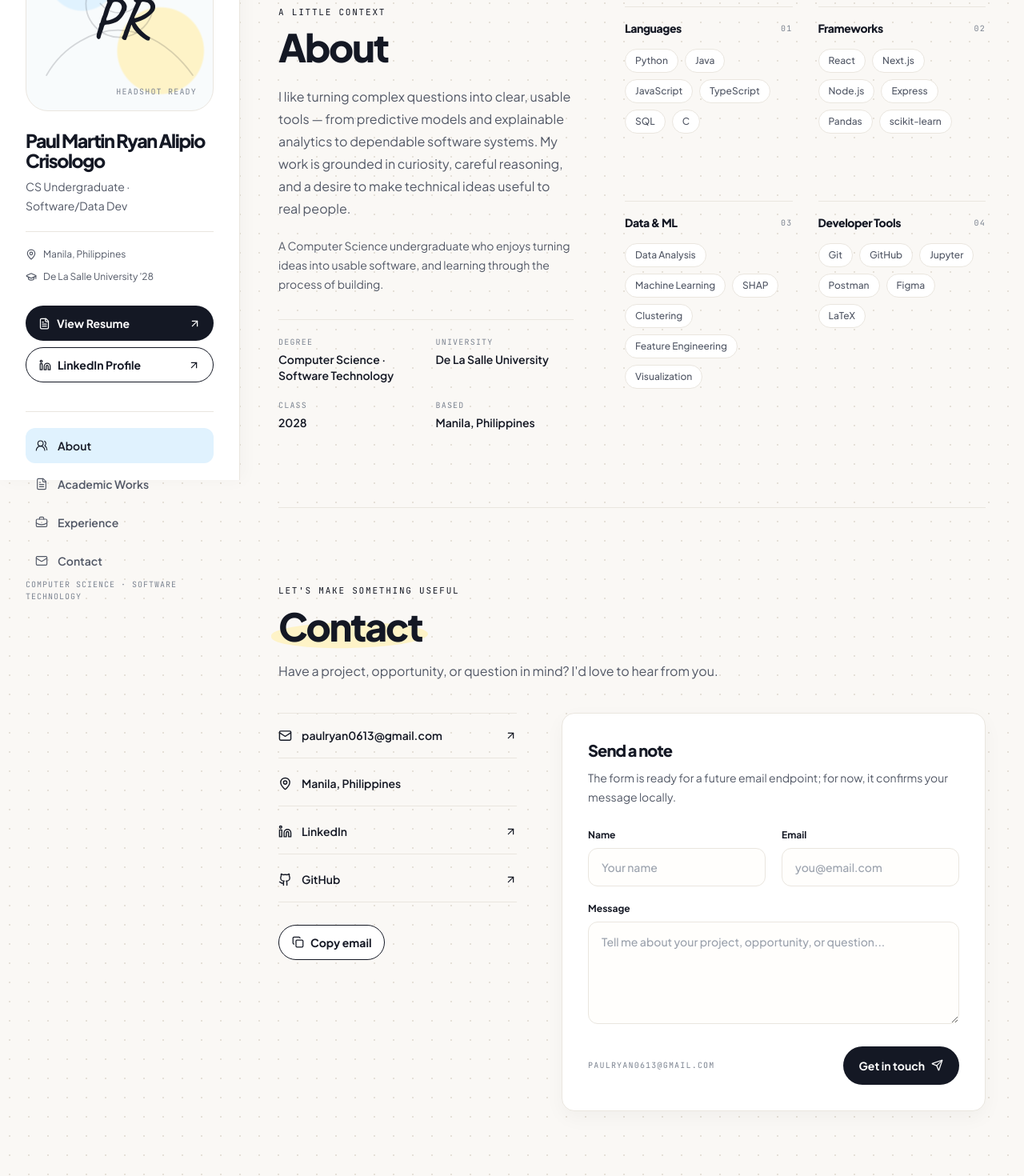
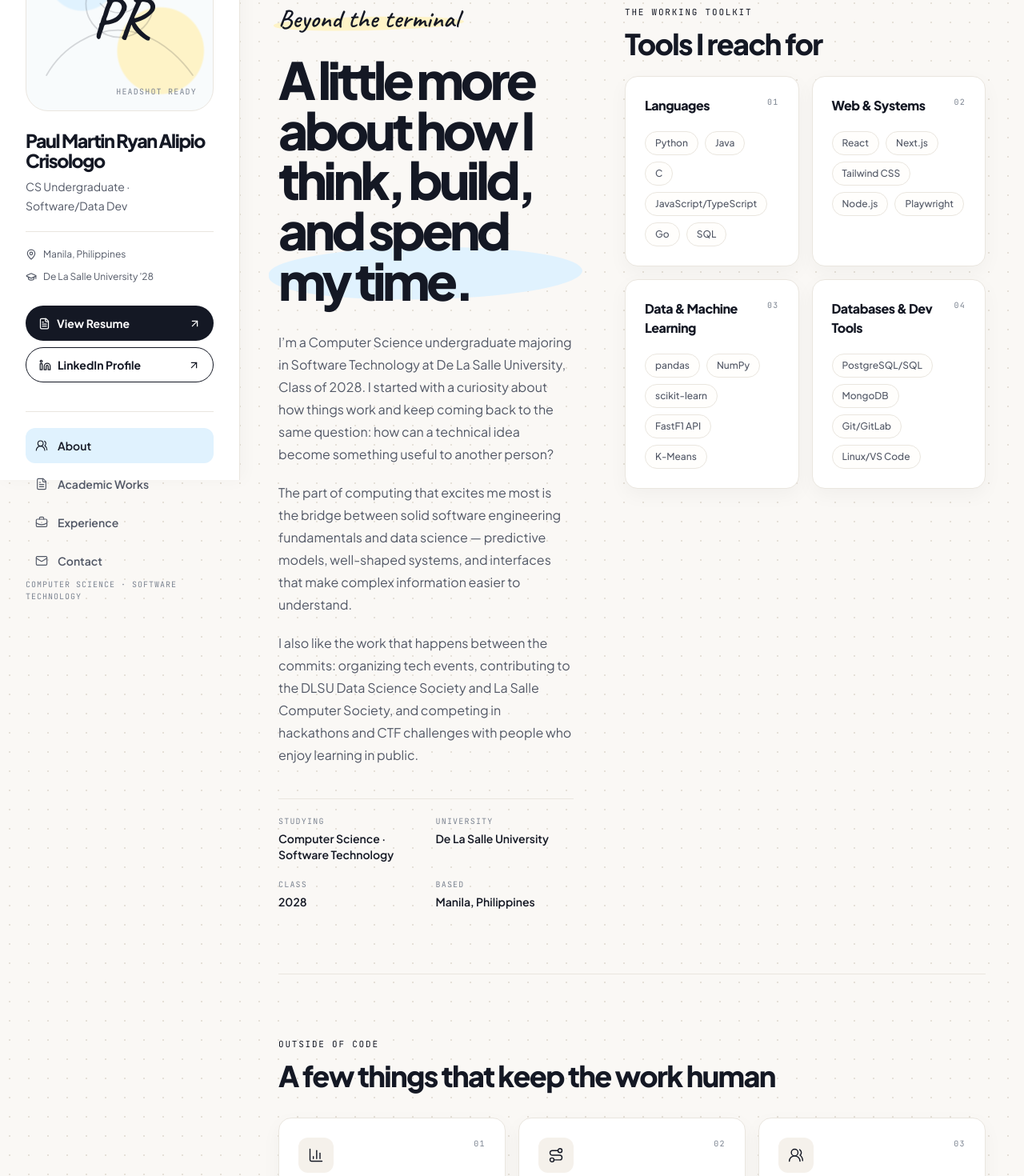
Before and after one commit to isthatpaul/Portfolio, a Next.js app: page /about in a window 1280 px wide. Shown: the part 200-1670 px from the top of the page at 80% size. Built offline with nearby package versions, Linux system fonts and the light colour scheme.

Commit message:
feat(about): build editorial about page layout and toolkit cards

```diff
--- a/src/components/sections/About.tsx
+++ b/src/components/sections/About.tsx
@@ -1,18 +1,25 @@
 import { portfolioData } from "@/data/portfolio";
+import { Icon } from "@/components/ui/Icon";
 
 export function About() {
-  const { sectionCopy, profile, skillGroups, aboutDetails } = portfolioData;
+  const { about } = portfolioData;
 
   return (
     <section aria-labelledby="about-title" className="border-b border-line py-16 sm:py-20 lg:py-24" id="about">
-      <div className="grid gap-10 lg:grid-cols-[minmax(0,.9fr)_minmax(420px,1.1fr)] lg:gap-16">
+      <div className="grid gap-12 lg:grid-cols-[minmax(0,.9fr)_minmax(0,1.1fr)] lg:gap-16">
         <div>
-          <p className="eyebrow">{sectionCopy.about.eyebrow}</p>
-          <h2 className="section-title mt-3 font-display text-4xl font-extrabold text-ink sm:text-5xl" id="about-title">{sectionCopy.about.title}</h2>
-          <p className="mt-6 max-w-[470px] text-base leading-7 text-muted">{profile.extendedBio}</p>
-          <p className="mt-5 max-w-[470px] text-sm leading-6 text-muted">{sectionCopy.about.description}</p>
-          <dl className="mt-8 grid max-w-[500px] grid-cols-2 gap-x-6 gap-y-5 border-t border-line pt-5">
-            {aboutDetails.map((detail) => (
+          <p className="script-accent highlight-amber inline-block text-[1.65rem] leading-none text-ink sm:text-[2rem]">{about.eyebrow}</p>
+          <h1 className="mt-7 max-w-[620px] font-display text-[clamp(2.8rem,5vw,5.25rem)] font-extrabold leading-[.98] tracking-[-0.07em] text-ink" id="about-title">
+            <span className="block">{about.headline.lineOne}</span>
+            <span className="block highlight-sky w-fit">{about.headline.lineTwo}</span>
+          </h1>
+
+          <div className="mt-8 max-w-[590px] space-y-5 text-base leading-7 text-muted">
+            {about.paragraphs.map((paragraph) => <p key={paragraph}>{paragraph}</p>)}
+          </div>
+
+          <dl className="mt-10 grid max-w-[560px] grid-cols-2 gap-x-6 gap-y-5 border-t border-line pt-5">
+            {about.details.map((detail) => (
               <div key={detail.label}>
                 <dt className="font-mono text-[10px] uppercase tracking-[0.12em] text-[#7C8491]">{detail.label}</dt>
                 <dd className="mt-1 text-sm font-semibold text-ink">{detail.value}</dd>
@@ -21,19 +28,47 @@ export function About() {
           </dl>
         </div>
 
-        <div className="grid gap-x-8 gap-y-8 sm:grid-cols-2">
-          {skillGroups.map((group, index) => (
-            <div key={group.label} className="border-t border-line pt-4">
-              <div className="flex items-center justify-between gap-4">
-                <h3 className="font-display text-sm font-extrabold tracking-[-0.03em] text-ink">{group.label}</h3>
-                <span className="font-mono text-[10px] uppercase tracking-[0.12em] text-[#7C8491]">0{index + 1}</span>
+        <div>
+          <div className="mb-5">
+            <p className="eyebrow">{about.toolkitLabel}</p>
+            <h2 className="section-title mt-3 font-display text-3xl font-extrabold text-ink sm:text-4xl">{about.toolkitTitle}</h2>
+          </div>
+
+          <div className="grid gap-4 sm:grid-cols-2">
+            {about.toolkit.map((group, index) => (
+              <article className="rounded-2xl border border-line bg-white p-6 shadow-card" key={group.label}>
+                <div className="flex items-start justify-between gap-4">
+                  <h3 className="font-display text-base font-extrabold tracking-[-0.03em] text-ink">{group.label}</h3>
+                  <span className="font-mono text-[10px] uppercase tracking-[0.12em] text-[#7C8491]">0{index + 1}</span>
+                </div>
+                <ul aria-label={`${group.label} toolkit`} className="mt-5 flex flex-wrap gap-2">
+                  {group.items.map((item) => <li className="rounded-full border border-line bg-[#FFFEFC] px-3 py-1.5 text-xs font-medium text-muted" key={item}>{item}</li>)}
+                </ul>
+              </article>
+            ))}
+          </div>
+        </div>
+      </div>
+
+      <div className="mt-16 border-t border-line pt-16 sm:mt-20 sm:pt-20">
+        <p className="eyebrow">{about.snapshotsLabel}</p>
+        <h2 className="section-title mt-3 max-w-[720px] font-display text-3xl font-extrabold text-ink sm:text-4xl">{about.snapshotsTitle}</h2>
+
+        <div className="mt-8 grid gap-4 md:grid-cols-3">
+          {about.snapshots.map((snapshot, index) => (
+            <article className="rounded-2xl border border-line bg-white p-6 shadow-card" key={snapshot.id}>
+              <div className="flex items-start justify-between gap-4">
+                <div className="flex h-11 w-11 items-center justify-center rounded-xl bg-[#F5F1EB] text-ink">
+                  <Icon name={snapshot.icon} size={20} />
+                </div>
+                <span className="font-mono text-[10px] uppercase tracking-[0.14em] text-[#7C8491]">0{index + 1}</span>
               </div>
-              <ul className="mt-4 flex flex-wrap gap-2" aria-label={group.label}>
-                {group.items.map((skill) => (
-                  <li className="rounded-full border border-line bg-white px-3 py-1.5 text-xs font-medium text-muted" key={skill}>{skill}</li>
-                ))}
+              <h3 className="mt-7 font-display text-xl font-extrabold tracking-[-0.045em] text-ink">{snapshot.title}</h3>
+              <p className="mt-3 text-sm leading-6 text-muted">{snapshot.summary}</p>
+              <ul aria-label={`${snapshot.title} tags`} className="mt-6 flex flex-wrap gap-2">
+                {snapshot.tags.map((tag) => <li className="rounded-full bg-[#F8F5F0] px-3 py-1.5 font-mono text-[10px] text-[#7C8491]" key={tag}>{tag}</li>)}
               </ul>
-            </div>
+            </article>
           ))}
         </div>
       </div>
--- a/src/data/portfolio.ts
+++ b/src/data/portfolio.ts
@@ -166,11 +166,6 @@ export const portfolioData = {
     illustrationLabel: "Line-art illustration of a laptop, books, and a simple systems diagram",
   },
   sectionCopy: {
-    about: {
-      eyebrow: "A little context",
-      title: "About",
-      description: "A Computer Science undergraduate who enjoys turning ideas into usable software, and learning through the process of building.",
-    },
     academicWorks: {
       eyebrow: "Selected work",
       title: "Academic Works",
@@ -194,12 +189,6 @@ export const portfolioData = {
       successMessage: "Thanks — your note is ready to send.",
     },
   },
-  aboutDetails: [
-    { label: "Degree", value: "Computer Science · Software Technology" },
-    { label: "University", value: "De La Salle University" },
-    { label: "Class", value: "2028" },
-    { label: "Based", value: "Manila, Philippines" },
-  ],
   life: {
     eyebrow: "Outside the build",
     title: "Life and all",
@@ -237,18 +226,6 @@ export const portfolioData = {
     ] satisfies LifeItem[],
   },
   filters: ["All", "AI & Research", "Software & Systems", "Data Analytics"] as const,
-  skills: {
-    languages: ["Python", "Java", "JavaScript", "TypeScript", "SQL", "C"],
-    frameworks: ["React", "Next.js", "Node.js", "Express", "Pandas", "scikit-learn"],
-    dataAndMl: ["Data Analysis", "Machine Learning", "SHAP", "Clustering", "Feature Engineering", "Visualization"],
-    tools: ["Git", "GitHub", "Jupyter", "Postman", "Figma", "LaTeX"],
-  },
-  skillGroups: [
-    { label: "Languages", items: ["Python", "Java", "JavaScript", "TypeScript", "SQL", "C"] },
-    { label: "Frameworks", items: ["React", "Next.js", "Node.js", "Express", "Pandas", "scikit-learn"] },
-    { label: "Data & ML", items: ["Data Analysis", "Machine Learning", "SHAP", "Clustering", "Feature Engineering", "Visualization"] },
-    { label: "Developer Tools", items: ["Git", "GitHub", "Jupyter", "Postman", "Figma", "LaTeX"] },
-  ],
   academicWorks: [
     {
       id: "f1-predictive-model",
```
